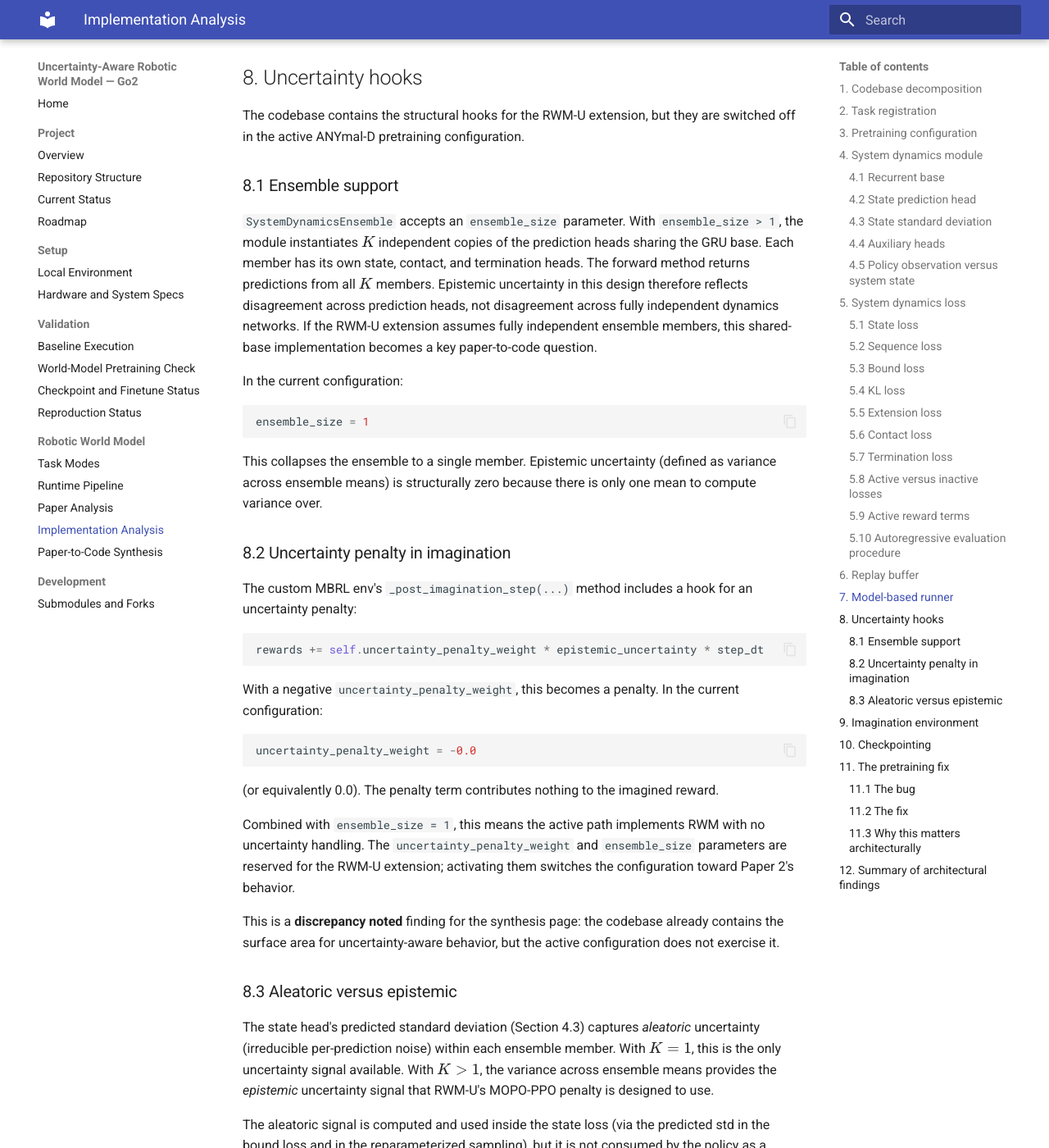
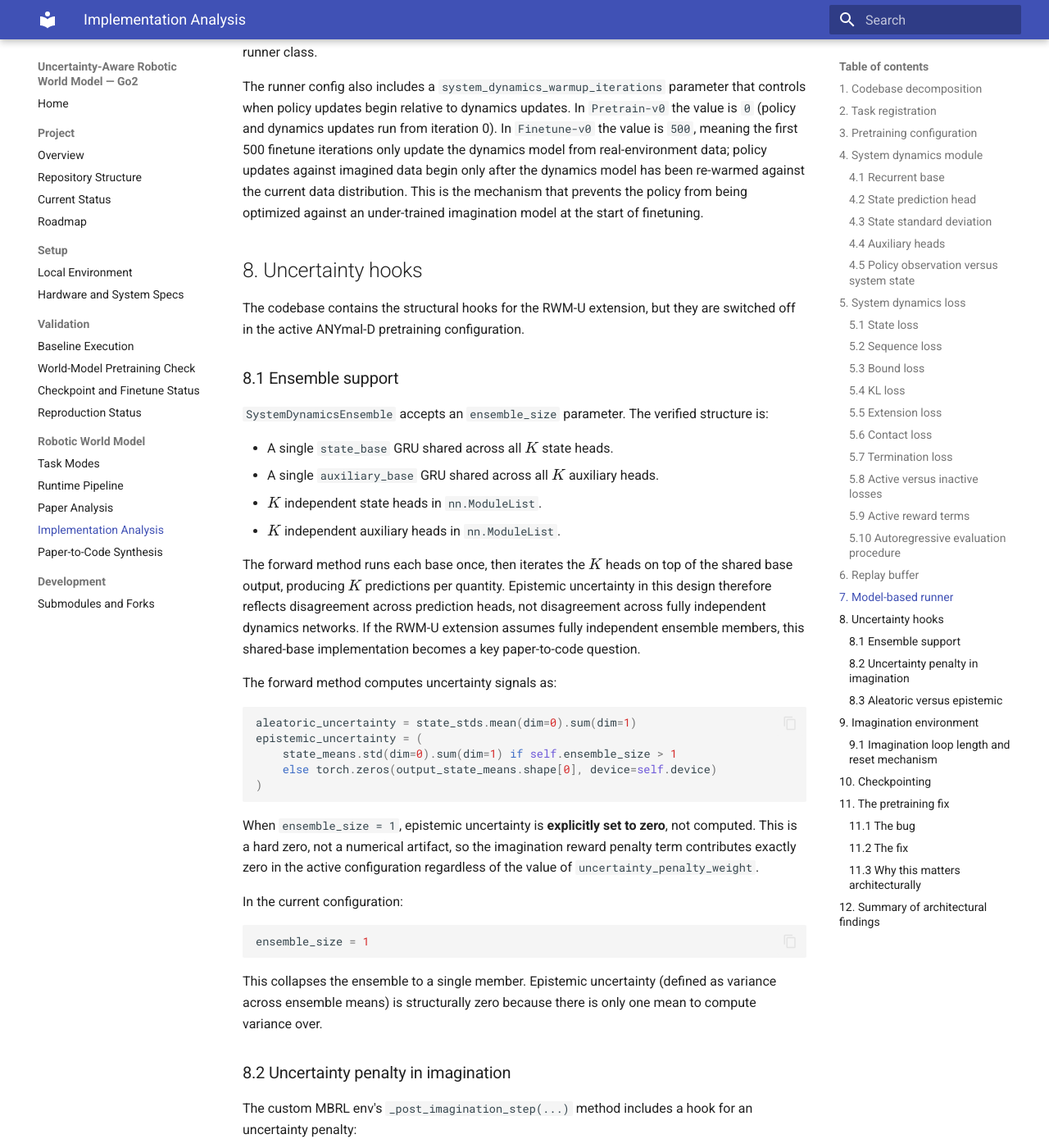
Before and after one commit to Cb-dotcom/Uncertainty-Aware-Robotic-World-Model-Go2, an MkDocs documentation site: the page built from docs/world-model/implementation-analysis.md, in a window 1280 px wide and 1400 px high, scrolled down 12521 px. Shown: the whole window at 82% size. Built offline with MkDocs 1.6.1 and Material for MkDocs 9.7.7, drawn with Linux system fonts in a browser that asks for light colours; some of the changed text lies outside the part shown.

Commit message:
erify ensemble structure and imagination autoregressive horizon

````diff
--- a/docs/world-model/implementation-analysis.md
+++ b/docs/world-model/implementation-analysis.md
@@ -102,11 +102,20 @@
 
 ### 4.1 Recurrent base
 
-`rnn.py` implements a GRU base that ingests observation-action pairs sequentially and produces a hidden representation. For the current configuration:
+`rnn.py` implements a GRU base that ingests observation-action pairs sequentially and produces a hidden representation. The `SystemDynamicsEnsemble.__init__` instantiates **two parallel GRU bases**, one for state predictions and one for auxiliary predictions:
+
+```python
+self.state_base = self._create_base()       # GRU for state head(s)
+self.auxiliary_base = self._create_base()   # GRU for contact and termination head(s)
+```
+
+Each base has its own parameters and is trained independently via the corresponding loss terms. The state base is updated by the state, sequence, bound, and KL losses; the auxiliary base is updated by the extension, contact, and termination losses.
+
+For the current configuration, each base is:
 
 - 2 stacked GRU layers, hidden size 256.
 - Inputs at each step are concatenated normalized observation and action.
-- Output at each step is the GRU hidden state, fed to the prediction heads.
+- Output at each step is the GRU hidden state, fed to the corresponding prediction head(s).
 
 The implementation supports both GRU and LSTM via the `rnn_type` parameter, but only GRU is active in the ANYmal-D config.
 
@@ -367,7 +376,26 @@
 
 ### 8.1 Ensemble support
 
-`SystemDynamicsEnsemble` accepts an `ensemble_size` parameter. With `ensemble_size > 1`, the module instantiates $K$ independent copies of the prediction heads sharing the GRU base. Each member has its own state, contact, and termination heads. The forward method returns predictions from all $K$ members. Epistemic uncertainty in this design therefore reflects disagreement across prediction heads, not disagreement across fully independent dynamics networks. If the RWM-U extension assumes fully independent ensemble members, this shared-base implementation becomes a key paper-to-code question.
+`SystemDynamicsEnsemble` accepts an `ensemble_size` parameter. The verified structure is:
+
+- A single `state_base` GRU shared across all $K$ state heads.
+- A single `auxiliary_base` GRU shared across all $K$ auxiliary heads.
+- $K$ independent state heads in `nn.ModuleList`.
+- $K$ independent auxiliary heads in `nn.ModuleList`.
+
+The forward method runs each base once, then iterates the $K$ heads on top of the shared base output, producing $K$ predictions per quantity. Epistemic uncertainty in this design therefore reflects disagreement across prediction heads, not disagreement across fully independent dynamics networks. If the RWM-U extension assumes fully independent ensemble members, this shared-base implementation becomes a key paper-to-code question.
+
+The forward method computes uncertainty signals as:
+
+```python
+aleatoric_uncertainty = state_stds.mean(dim=0).sum(dim=1)
+epistemic_uncertainty = (
+    state_means.std(dim=0).sum(dim=1) if self.ensemble_size > 1
+    else torch.zeros(output_state_means.shape[0], device=self.device)
+)
+```
+
+When `ensemble_size = 1`, epistemic uncertainty is **explicitly set to zero**, not computed. This is a hard zero, not a numerical artifact, so the imagination reward penalty term contributes exactly zero in the active configuration regardless of the value of `uncertainty_penalty_weight`.
 
 In the current configuration:
 
@@ -416,6 +444,32 @@
 The env's `imagination_step(...)` method performs the prediction. The `_compute_imagination_reward_terms(...)` method reconstructs the reward function from the predicted state and contact signals. The active ANYmal-D reward configuration is documented in Section 5.9 below; it overlaps with the paper's Section A.1.2 reward formulation but should not be assumed identical without checking which terms are active in the current task.
 
 The reward reconstruction applies the active Isaac Lab reward terms to predicted observations and predicted contact signals rather than simulator-reported observations. This is the operational meaning of "the world model acts as a simulator": the environment produces the state-like signals and reward inputs needed by PPO from the learned model. The active reward set overlaps with the paper's reward formulation, but term-by-term equivalence should be verified through the active environment config.
+
+### 9.1 Imagination loop length and reset mechanism
+
+The runner's `imagine()` method runs the autoregressive rollout for exactly `num_imagination_steps_per_env` iterations:
+
+```python
+for i in range(self.num_imagination_steps):
+    imagination_actions = self.alg.act(imagination_obs)
+    imagination_obs, imagination_rewards, imagination_dones, ..., \
+        self.state_history, self.action_history, uncertainty = \
+        self.env.unwrapped.imagination_step(imagination_actions, ...)
+```
+
+In the Finetune-v0 configuration, `num_imagination_steps_per_env = 24`, so each imagination collection produces a 24-step autoregressive rollout per imagination environment. This is the actual autoregressive horizon the policy is trained against during a single PPO update batch.
+
+Within the loop, when the termination prediction triggers a done signal for any imagined environment, the runner resamples a fresh history window from the system replay buffer to re-initialize that environment:
+
+```python
+if reset_env_ids is not empty:
+    imagination_state_history, imagination_action_history = \
+        next(self.alg.system_replay_buffer.mini_batch_generator(...))[:2]
+    self.state_history[reset_env_ids] = imagination_state_history[...]
+    self.action_history[reset_env_ids] = imagination_action_history[...]
+```
+
+This is the periodic re-grounding mechanism that prevents long-running imagined trajectories from drifting arbitrarily far from real data. Real-buffer windows reset the imagined state to a real starting point whenever the model predicts termination, and the rollout continues from there.
 
 ## 10. Checkpointing
 
````
Also changed, not shown: docs/validation/reproduction-status.md (+1 -1 lines), docs/world-model/paper-to-code-synthesis.md (+7 -5 lines).
